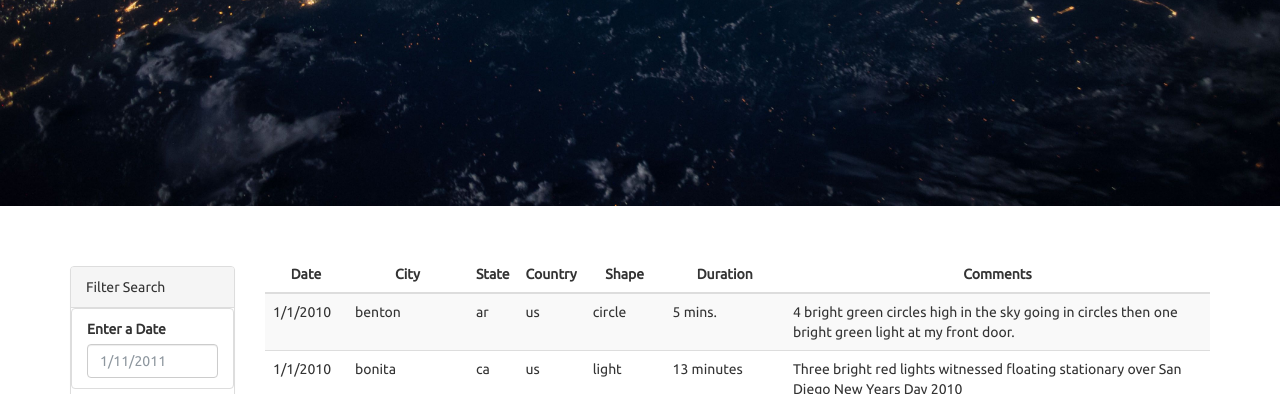
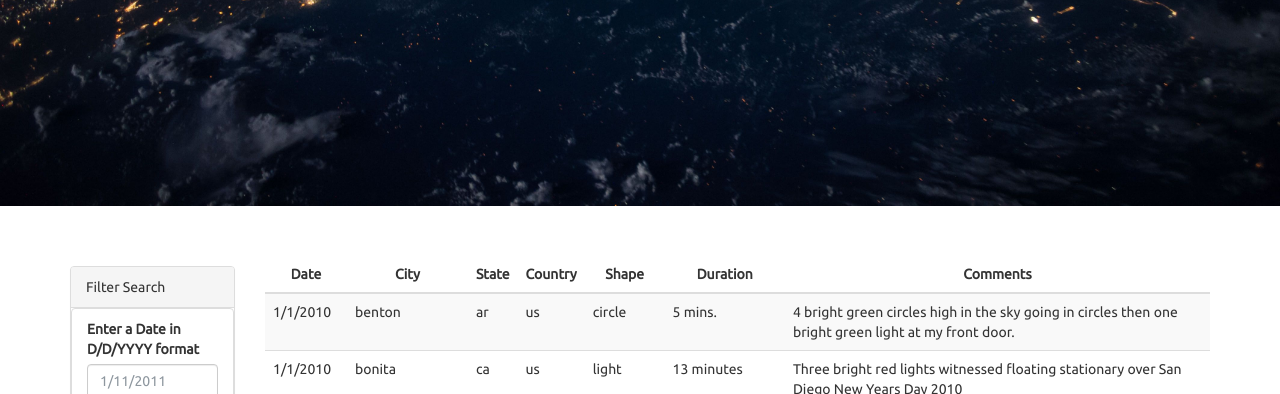
Before and after one commit to katshamai/javascript-challenge, a plain HTML site: page UFO-level-1/index.html in a window 1280 px wide. Shown: the part 406-800 px from the top of the page. Drawn offline with nearby package versions, Linux system fonts and the light colour scheme.

Commit message:
Final Commit - Updated look and functionality of webpage

```diff
--- a/UFO-level-1/index.html
+++ b/UFO-level-1/index.html
@@ -36,7 +36,7 @@
                   <div class="form-group">
                     <ul class="list-group" id="filters">
                       <li class="filter list-group-item">
-                        <label for="date">Enter a Date</label>
+                        <label for="date">Enter a Date in D/D/YYYY format</label>
                         <input class="form-control" id="datetime" type="text" placeholder="1/11/2011">
                       </li>
                     </ul>
```
Also changed, not shown: UFO-level-2/index.html (+1 -1 lines).
